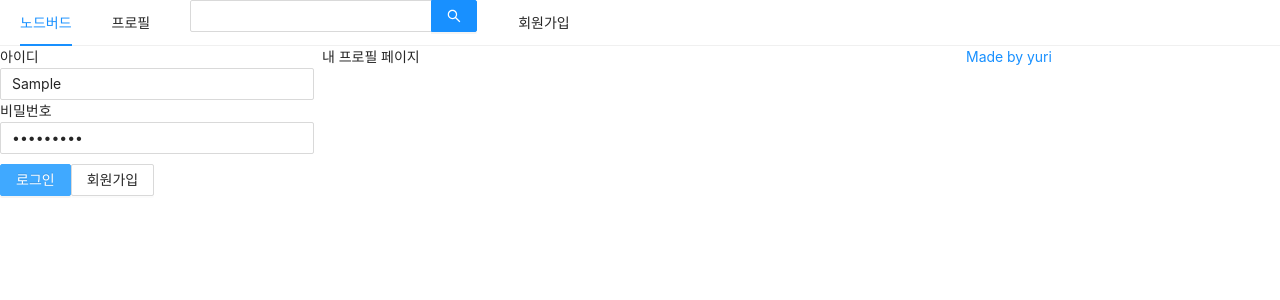
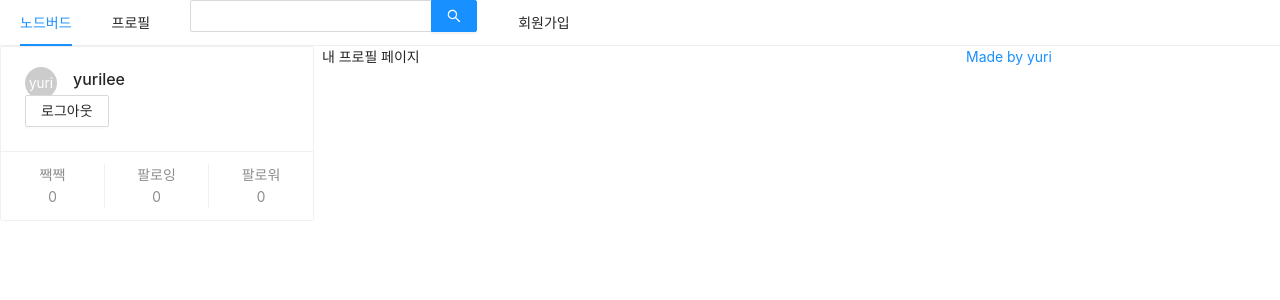
Before and after one commit to leyuri/react-nodebird, a Next.js app in the folder front/: page /profile in a window 1280 px wide. Both pictures are taken after typing "Sample", "Sample123" into the empty fields and a click on the button "로그인". Shown: the top 300 px of the page. Built offline with nearby package versions, Linux system fonts and the light colour scheme.

Commit message:
Add : login as dummy data

```diff
--- a/front/components/AppLayout.js
+++ b/front/components/AppLayout.js
@@ -16,7 +16,7 @@
     verticalAlign: 'middle'
 `;
 const AppLayout = ({ children }) => {
-    const [isLoggedIn] = useState(false)
+    const [isLoggedIn, setIsLoggedIn] = useState(false)
 
     return (
             <>
@@ -36,7 +36,7 @@
                 </Menu>
                 <Row gutter={8}>
                 <Col xs={24} md={6}>
-                    {isLoggedIn ? <UserProfile /> : <LoginForm/>}
+                    {isLoggedIn ? <UserProfile setIsLoggedIn={ setIsLoggedIn }/> : <LoginForm setIsLoggedIn={ setIsLoggedIn }/>}
 
                     </Col>
                     <Col xs={24} md={12}>
--- a/front/components/LoginForm.js
+++ b/front/components/LoginForm.js
@@ -1,6 +1,6 @@
 import React, { useState, useCallback } from 'react';
 import {
-    Input,Form, Button
+    Input, Button, Form
   } from 'antd';
 import 'antd/dist/antd.css'
 import Link from 'next/link'
@@ -10,7 +10,11 @@
   margin-top: 10px;
 `;
 
-const LoginForm = () => {
+// const FormWrapper = styled.div`
+//   padding: 10px;
+// `;
+
+const LoginForm = ({ setIsLoggedIn }) => {
 
     const [id, setId] = useState('');
     const [password, setPassword] = useState('')
@@ -21,10 +25,17 @@
 
     const onChangePassword = useCallback((e) => {
         setPassword(e.target.value);
-    },[])
+    }, [])
+
+    const onSubmitForm = useCallback(() => {
+        console.log({
+          id, password,
+        });
+        setIsLoggedIn(true);
+   }, [id, password]);
 
     return (
-        <Form>
+        <Form onFinish={onSubmitForm} style={{ padding: '10px' }}>
             <div>
                 <label htmlFor="user-id">아이디</label>
                 <br />
--- a/front/components/UserProfile.js
+++ b/front/components/UserProfile.js
@@ -1,12 +1,26 @@
-import React from 'react';
+import React, { useCallback } from 'react';
 import 'antd/dist/antd.css'
-
-const UserProfile = () => {
+import {
+    Card, Avatar, Button
+  } from 'antd';
+const UserProfile = ({ setIsLoggedIn }) => {
+    const onLogOut = useCallback(() => {
+        setIsLoggedIn(false)
+    }, []);
 
     return (
-            <>
-                <div>test</div>
-            </>
+           <Card
+            actions={[
+                <div key="twit">짹짹<br/>0</div>,
+                <div key="followings">팔로잉<br/>0</div>,
+                <div key="follower">팔로워<br/>0</div>
+            ]}>
+            <Card.Meta
+                avatar={<Avatar>yuri</Avatar>}
+                 title="yurilee"
+            />
+            <Button onClick={onLogOut}>로그아웃</Button>
+           </Card>
     )
 }
 
```
